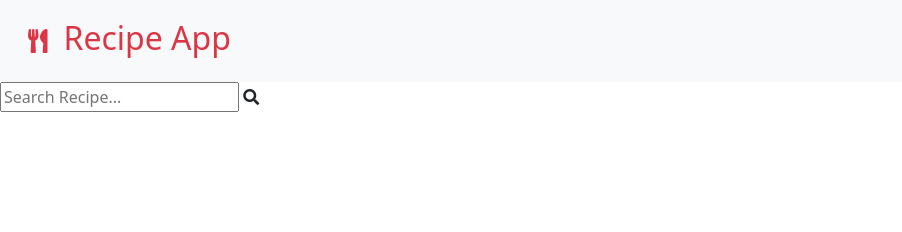
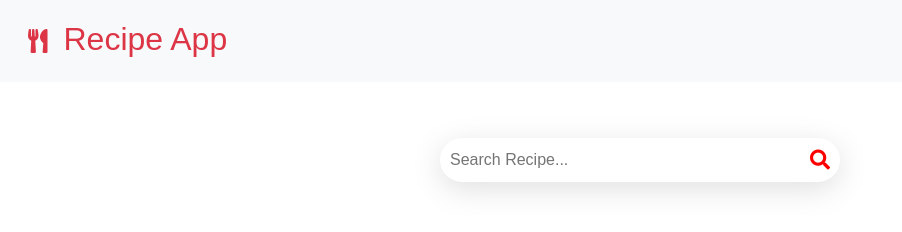
Before and after one commit to Basu-Dev-Ghosh/RecipeApp, a plain HTML site: page index.html in a window 1280 px wide. Shown: the whole page, without its empty margins (0-902 px from the left). Drawn offline with nearby package versions, Linux system fonts and the light colour scheme; the site is published under a folder, as on GitHub Pages, so addresses that start at the root find nothing.

Commit message:
Html code improving

```diff
--- a/index.html
+++ b/index.html
@@ -1,19 +1,25 @@
 <!DOCTYPE html>
 <html lang="en">
+
 <head>
   <meta charset="UTF-8">
   <meta http-equiv="X-UA-Compatible" content="IE=edge">
   <meta name="viewport" content="width=device-width, initial-scale=1.0">
-    <link rel="stylesheet" href="/style/style.css">
-    <link href="https://cdn.jsdelivr.net/npm/bootstrap@5.1.0/dist/css/bootstrap.min.css" rel="stylesheet" integrity="sha384-KyZXEAg3QhqLMpG8r+8fhAXLRk2vvoC2f3B09zVXn8CA5QIVfZOJ3BCsw2P0p/We" crossorigin="anonymous">
-    <link rel="stylesheet" href="https://cdnjs.cloudflare.com/ajax/libs/font-awesome/5.15.4/css/all.min.css" integrity="sha512-1ycn6IcaQQ40/MKBW2W4Rhis/DbILU74C1vSrLJxCq57o941Ym01SwNsOMqvEBFlcgUa6xLiPY/NS5R+E6ztJQ==" crossorigin="anonymous" referrerpolicy="no-referrer" />
+  <link rel="stylesheet" href="./style/style.css">
+  <link href="https://cdn.jsdelivr.net/npm/bootstrap@5.1.0/dist/css/bootstrap.min.css" rel="stylesheet"
+    integrity="sha384-KyZXEAg3QhqLMpG8r+8fhAXLRk2vvoC2f3B09zVXn8CA5QIVfZOJ3BCsw2P0p/We" crossorigin="anonymous">
+  <link rel="stylesheet" href="https://cdnjs.cloudflare.com/ajax/libs/font-awesome/5.15.4/css/all.min.css"
+    integrity="sha512-1ycn6IcaQQ40/MKBW2W4Rhis/DbILU74C1vSrLJxCq57o941Ym01SwNsOMqvEBFlcgUa6xLiPY/NS5R+E6ztJQ=="
+    crossorigin="anonymous" referrerpolicy="no-referrer" />
   <title>Recipe App</title>
 </head>
+
 <body>
   <!-- As a heading -->
   <nav class="navbar navbar-light bg-light d-flex">
     <div class="container-fluid">
-          <span class="navbar-brand mb-0 h1 text-danger fs-2 f-left"><i class="fas fa-utensils fs-4 p-2 m-2"></i>Recipe App</span>
+      <span class="navbar-brand mb-0 h1 text-danger fs-2 f-left"><i class="fas fa-utensils fs-4 p-2 m-2"></i>Recipe
+        App</span>
     </div>
   </nav>
   <div class="input-container">
@@ -24,4 +30,5 @@
   </div>
 </body>
 <script src="./js/index.js"></script>
+
 </html>
```
Lines whose indentation alone changed are shown as unchanged.
